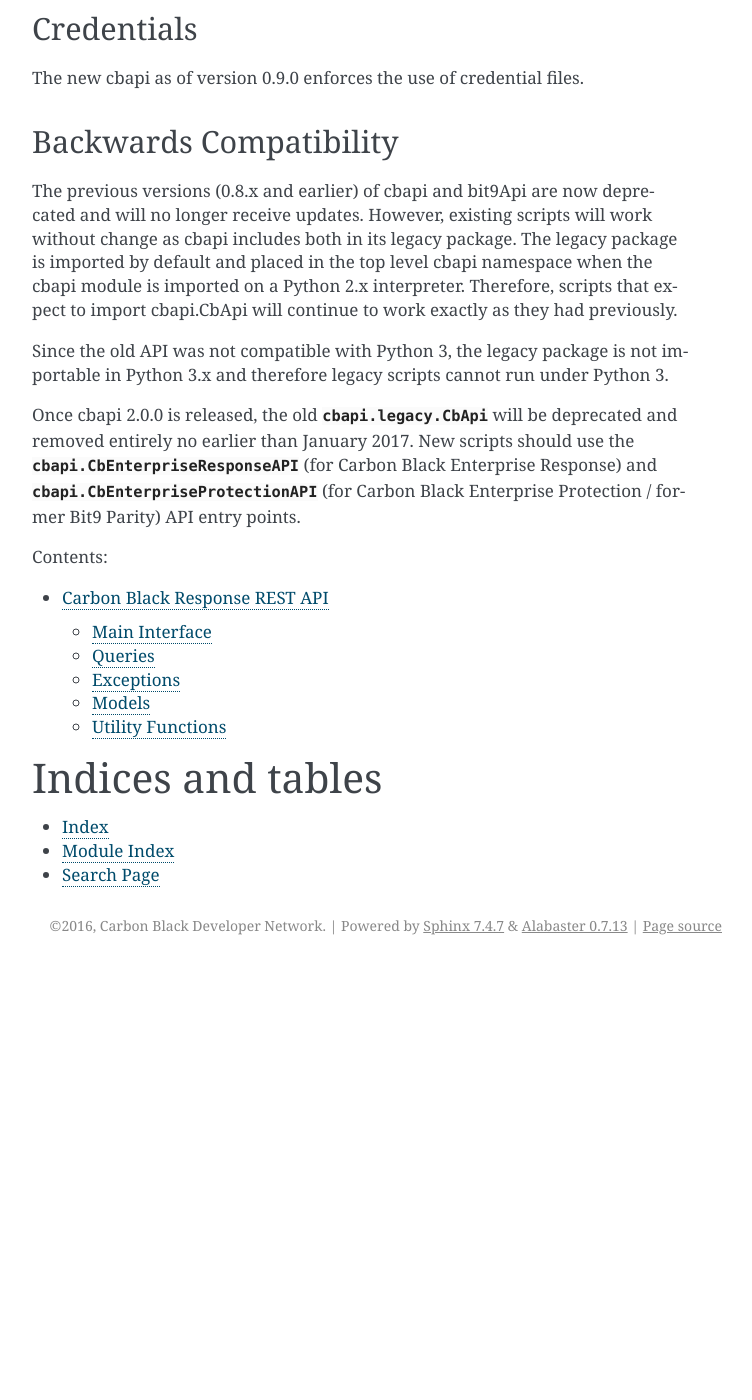
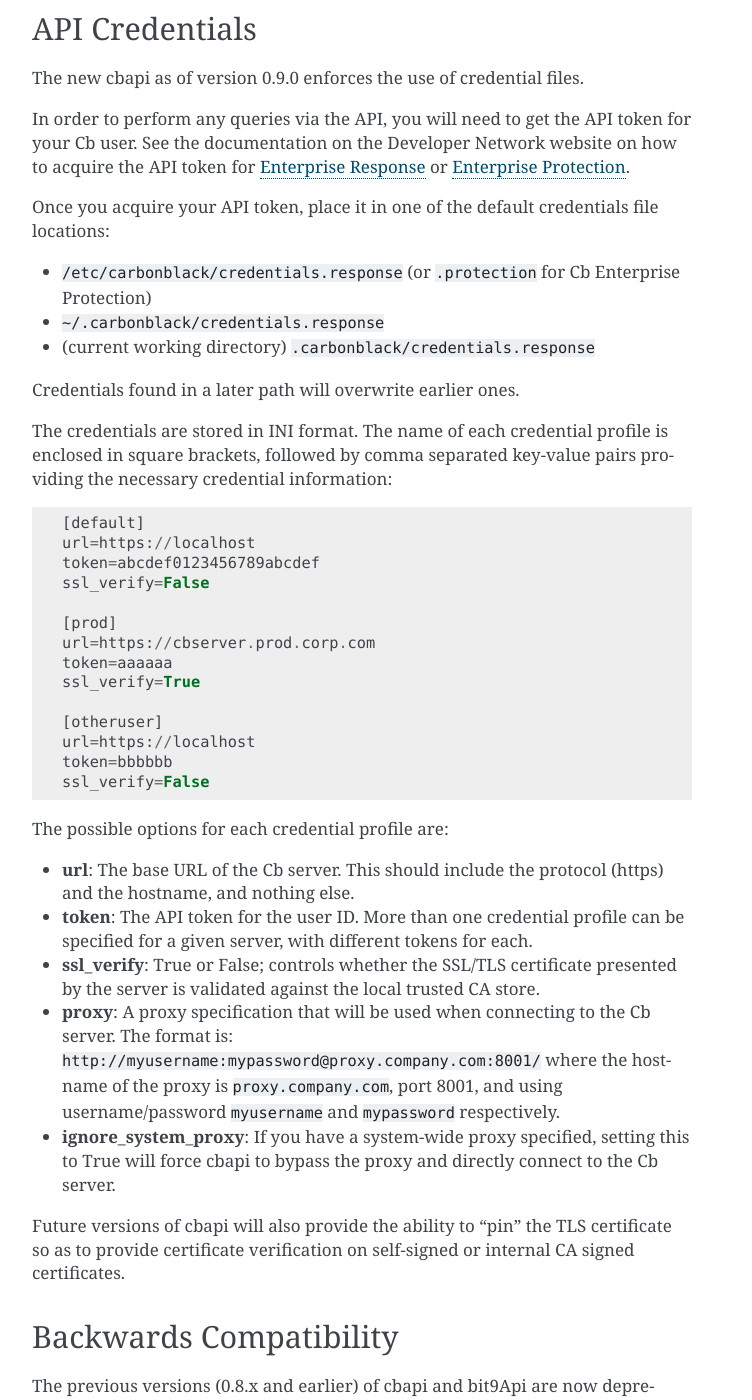
Before and after one commit to carbonblack/cbapi-python, a Sphinx documentation site: the page built from docs/index.rst, in a window 1280 px wide and 1400 px high, scrolled down 1628 px. Shown: the whole window, without its empty margins (388-1140 px from the left). Built offline with Sphinx 7.4.7, drawn with Linux system fonts in a browser that asks for light colours; before the commit the page ends 2593 px from its top, so only the background shows below that; some of the changed text lies outside the part shown.

Commit message:
more doc changes

```diff
--- a/docs/index.rst
+++ b/docs/index.rst
@@ -69,10 +69,57 @@
     configuration for connecting to any number of Carbon Black Enterprise Protection or Response servers.
 
 
-Credentials
------------
+API Credentials
+---------------
 
 The new cbapi as of version 0.9.0 enforces the use of credential files.
+
+In order to perform any queries via the API, you will need to get the API token for your Cb user. See the documentation
+on the Developer Network website on how to acquire the API token for
+`Enterprise Response <http://developer.carbonblack.com/reference/enterprise-response/authentication/>`_ or
+`Enterprise Protection <http://developer.carbonblack.com/reference/enterprise-protection/authentication/>`_.
+
+Once you acquire your API token, place it in one of the default credentials file locations:
+
+* ``/etc/carbonblack/credentials.response`` (or ``.protection`` for Cb Enterprise Protection)
+* ``~/.carbonblack/credentials.response``
+* (current working directory) ``.carbonblack/credentials.response``
+
+Credentials found in a later path will overwrite earlier ones.
+
+The credentials are stored in INI format. The name of each credential profile is enclosed in square brackets, followed
+by comma separated key-value pairs providing the necessary credential information::
+
+    [default]
+    url=https://localhost
+    token=abcdef0123456789abcdef
+    ssl_verify=False
+
+    [prod]
+    url=https://cbserver.prod.corp.com
+    token=aaaaaa
+    ssl_verify=True
+
+    [otheruser]
+    url=https://localhost
+    token=bbbbbb
+    ssl_verify=False
+
+The possible options for each credential profile are:
+
+* **url**: The base URL of the Cb server. This should include the protocol (https) and the hostname, and nothing else.
+* **token**: The API token for the user ID. More than one credential profile can be specified for a given server, with
+  different tokens for each.
+* **ssl_verify**: True or False; controls whether the SSL/TLS certificate presented by the server is validated against
+  the local trusted CA store.
+* **proxy**: A proxy specification that will be used when connecting to the Cb server. The format is:
+  ``http://myusername:mypassword@proxy.company.com:8001/`` where the hostname of the proxy is ``proxy.company.com``, port
+  8001, and using username/password ``myusername`` and ``mypassword`` respectively.
+* **ignore_system_proxy**: If you have a system-wide proxy specified, setting this to True will force cbapi to bypass
+  the proxy and directly connect to the Cb server.
+
+Future versions of cbapi will also provide the ability to "pin" the TLS certificate so as to provide certificate
+verification on self-signed or internal CA signed certificates.
 
 Backwards Compatibility
 -----------------------
@@ -87,9 +134,9 @@
 legacy scripts cannot run under Python 3.
 
 Once cbapi 2.0.0 is released, the old :py:mod:`cbapi.legacy.CbApi` will be deprecated and removed entirely no earlier than January 2017.
-New scripts should use the :py:mod:`cbapi.CbEnterpriseResponseAPI` (for Carbon Black Enterprise Response) and
-:py:mod:`cbapi.CbEnterpriseProtectionAPI` (for Carbon Black Enterprise Protection / former Bit9 Parity) API entry points.
-
+New scripts should use the :py:mod:`cbapi.response.rest_api.CbEnterpriseResponseAPI`
+(for Carbon Black Enterprise Response) and :py:mod:`cbapi.protection.rest_api.CbEnterpriseProtectionAPI`
+(for Carbon Black Enterprise Protection / former Bit9 Parity) API entry points.
 
 
 Contents:
@@ -98,6 +145,8 @@
    :maxdepth: 2
 
    enterprise-response
+   enterprise-protection
+   exceptions
 
 
 
```
Also changed, not shown: docs/enterprise-protection.rst (added, +34 -0 lines), docs/enterprise-response.rst (+1 -8 lines), docs/exceptions.rst (added, +15 -0 lines), 2 other files.
